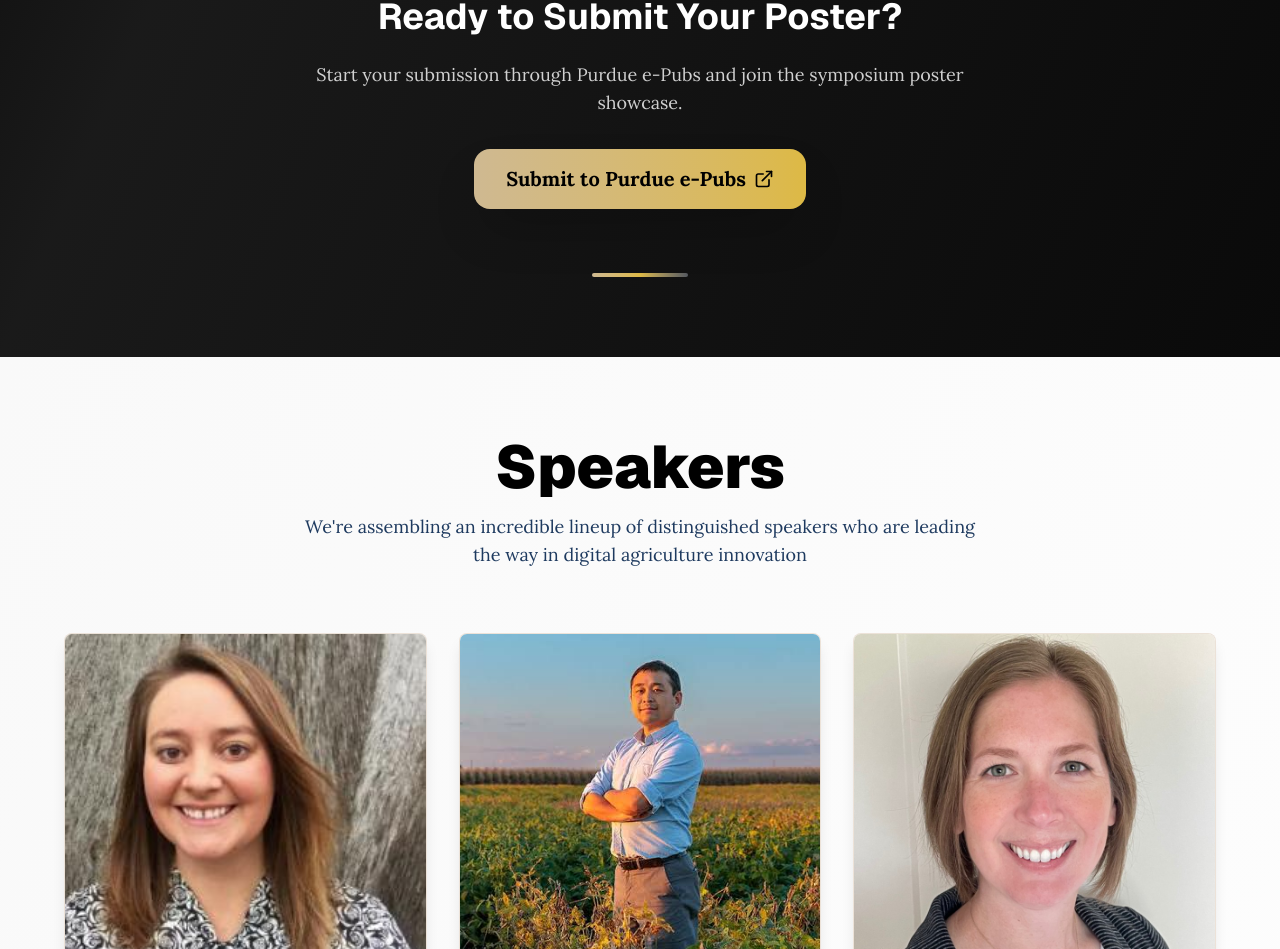
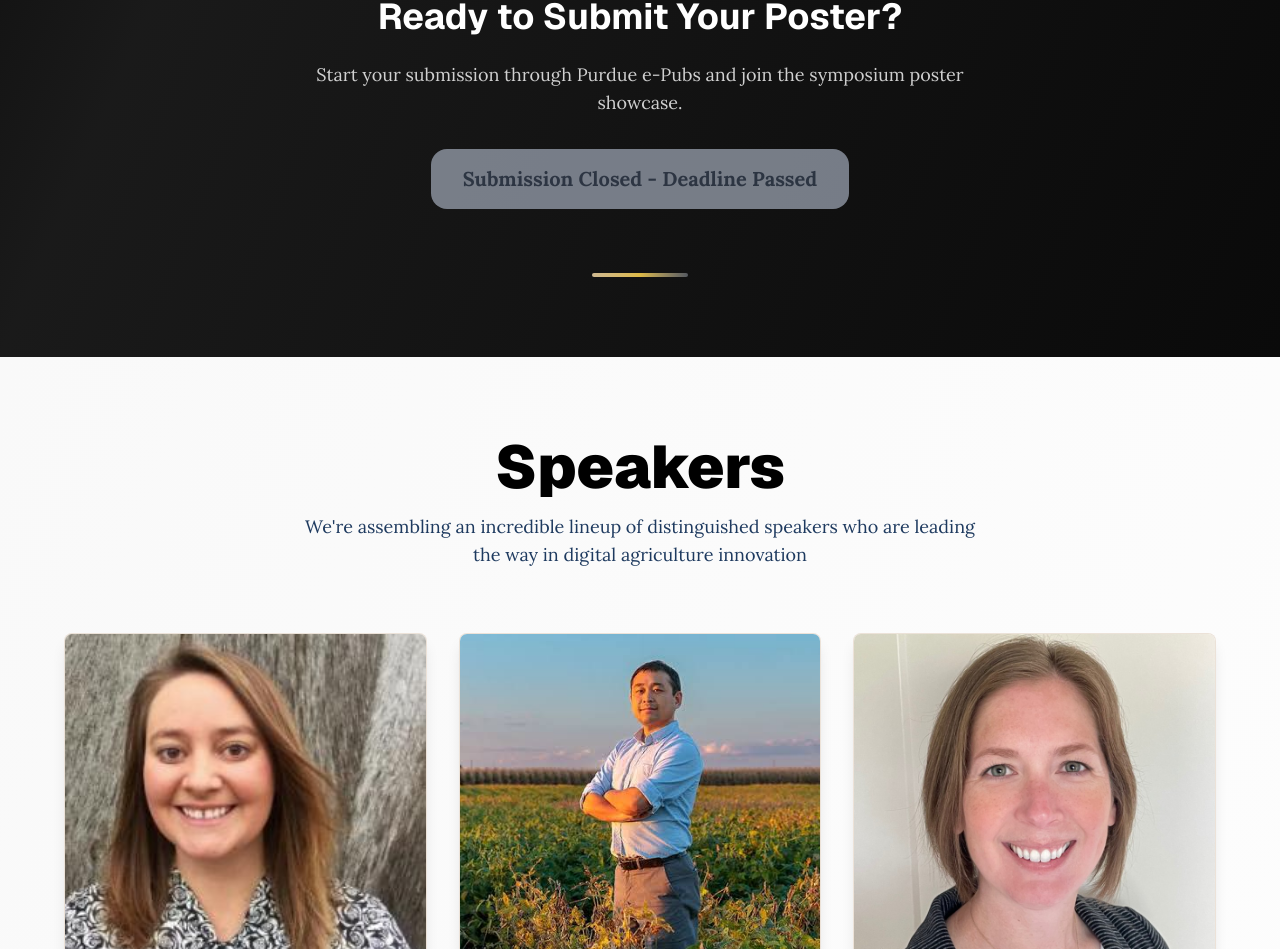
Before and after one commit to PurdueSyDAg/PurdueSyDAg.github.io, a Next.js app: page / in a window 1280 px wide. Shown: the part 4507-5456 px from the top of the page. Built offline with nearby package versions, Linux system fonts and the light colour scheme.

Commit message:
chore: close poster submission

```diff
--- a/components/Posters.tsx
+++ b/components/Posters.tsx
@@ -1,7 +1,7 @@
 'use client';
 
 import { motion } from 'framer-motion';
-import { FileText, Upload, Video, Calendar, Award, ExternalLink, Trophy, Download } from 'lucide-react';
+import { FileText, Upload, Video, Calendar, Award, Trophy, Download } from 'lucide-react';
 
 export function Posters() {
     const containerVariants = {
@@ -30,12 +30,6 @@ export function Posters() {
         }
     };
 
-    const handleSubmissionClick = () => {
-        window.open(
-            "https://docs.lib.purdue.edu/cgi/ir_submit.cgi?context=sydag",
-            "_blank"
-        );
-    };
 
     const handleTemplateDownload = () => {
         const link = document.createElement('a');
@@ -502,16 +496,9 @@ export function Posters() {
                     <p className="text-lg text-white/80 mb-8 max-w-2xl mx-auto">
                         Start your submission through Purdue e-Pubs and join the symposium poster showcase.
                     </p>
-                    <motion.button
-                        onClick={handleSubmissionClick}
-                        whileTap={{ scale: 0.98 }}
-                        className="group relative px-8 py-4 text-xl font-bold text-[#000000] bg-gradient-to-r from-[#CFB991] to-[#DDB945] rounded-2xl shadow-2xl overflow-hidden cursor-pointer"
-                    >
-                        <span className="relative z-10 flex items-center space-x-2">
-                            <span>Submit to Purdue e-Pubs</span>
-                            <ExternalLink className="w-5 h-5" />
-                        </span>
-                    </motion.button>
+                    <div className="inline-flex items-center gap-2 px-8 py-4 bg-gray-400 text-gray-700 font-bold text-xl rounded-2xl cursor-not-allowed opacity-75">
+                        <span>Submission Closed - Deadline Passed</span>
+                    </div>
                 </motion.div>
 
                 {/* Bottom Decorative Element */}
```
